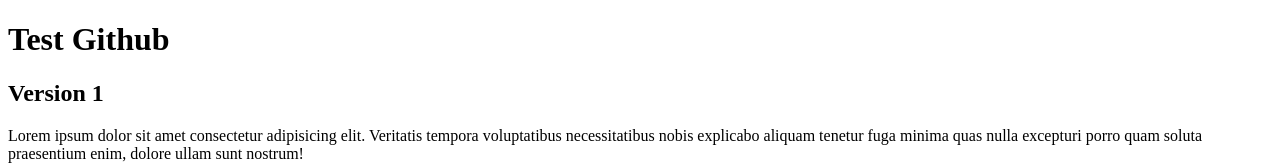
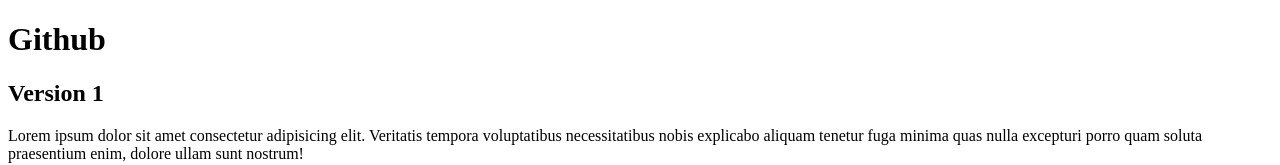
Before and after one commit to Yamh631/Test, a plain HTML site: page index.html in a window 1280 px wide. Shown: the top 165 px of the page. Drawn offline with Linux system fonts and the light colour scheme.

Commit message:
conflit Merge1

```diff
--- a/index.html
+++ b/index.html
@@ -6,7 +6,7 @@
     <title>Document</title>
 </head>
 <body>
-    <h1>Test Github</h1>
+    <h1>Github</h1>
     <h2>Version 1</h2>
 
     <p>Lorem ipsum dolor sit amet consectetur adipisicing elit. Veritatis tempora voluptatibus necessitatibus nobis explicabo aliquam tenetur fuga minima quas nulla excepturi porro quam soluta praesentium enim, dolore ullam sunt nostrum!</p>
```
